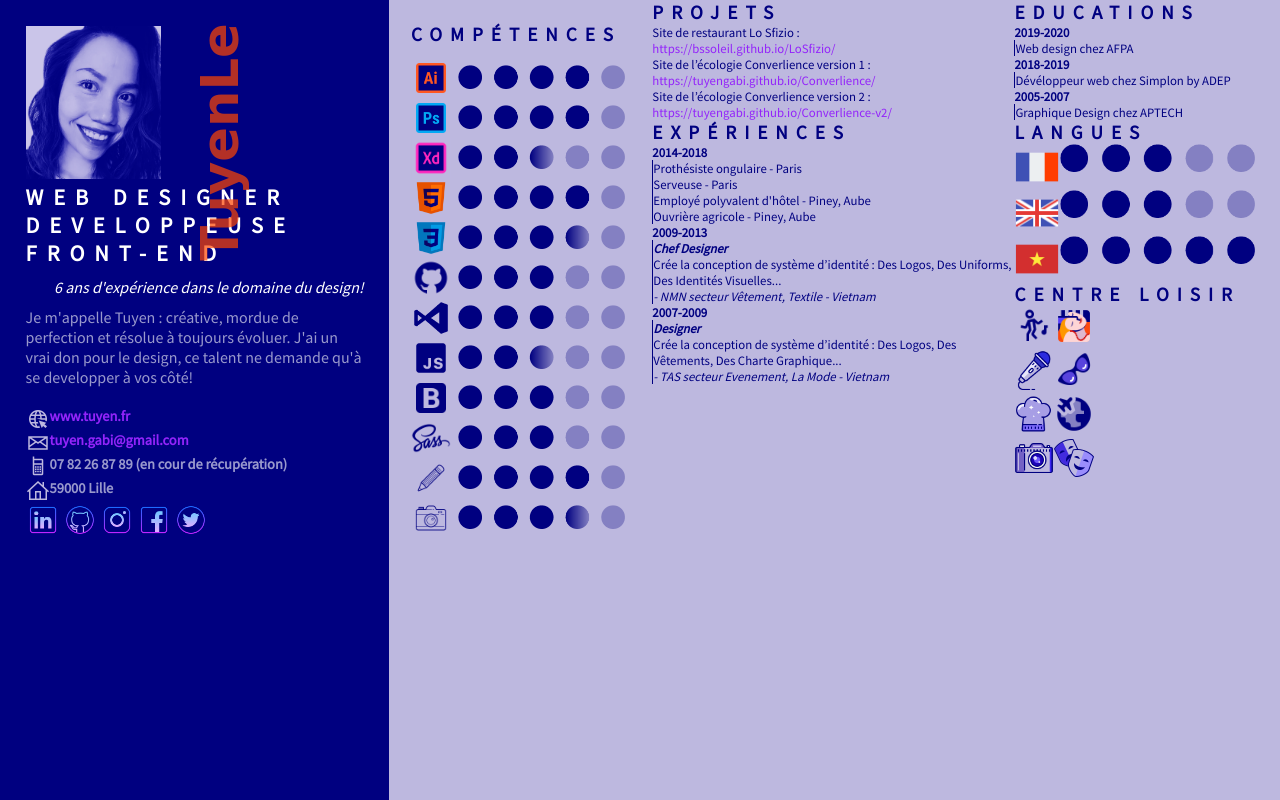
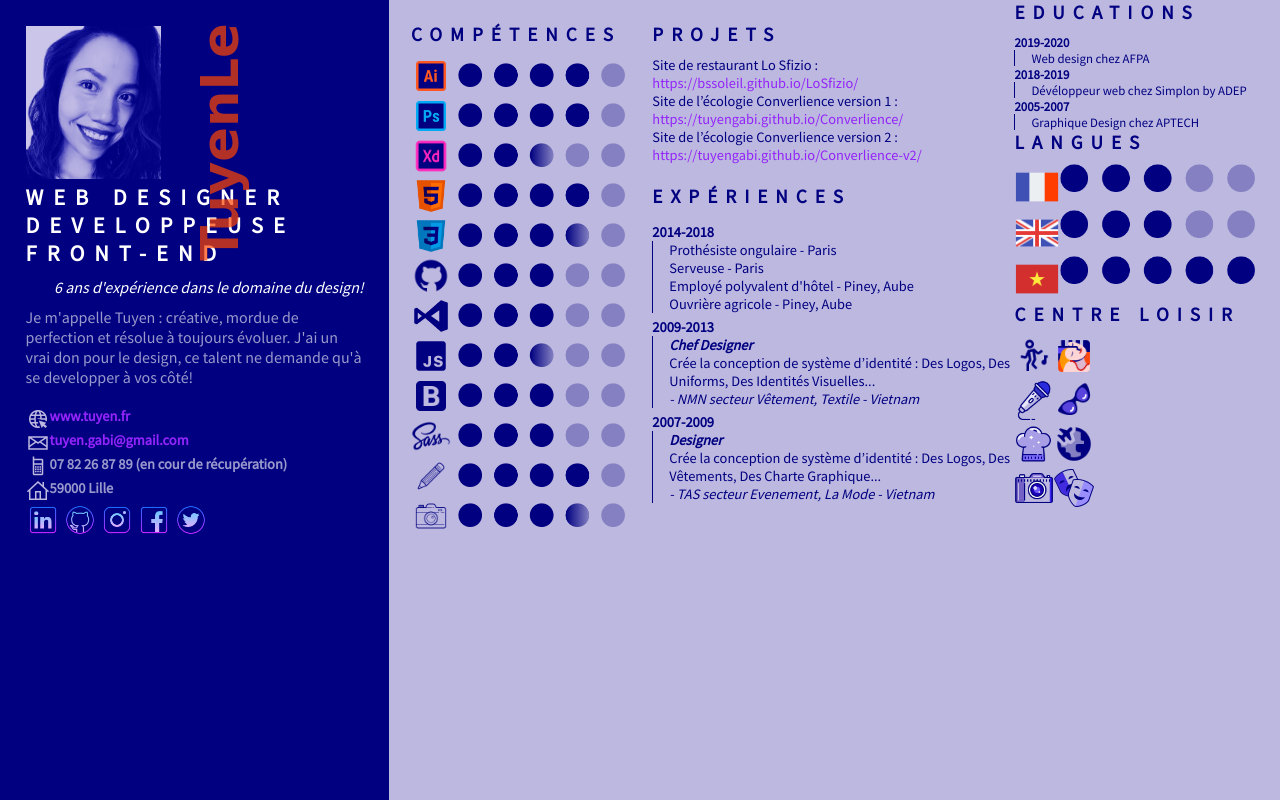
Before and after one commit to tuyengabi/my-CV, a PHP site: page / in a window 1280 px wide. Run offline with PHP 8.4, Linux system fonts and the light colour scheme; some web fonts are replaced.

Commit message:
modify experience section of screen 1366px

```diff
--- a/index.css
+++ b/index.css
@@ -46,9 +46,6 @@
   -webkit-background-clip: text;
   -webkit-text-fill-color: transparent;*/
 }
-/*span {
-font-size: 5rem;
-}*/
 
 h1 {
   font-size: 2.4rem;
@@ -148,6 +145,7 @@
     font-size: 1.4rem;
   }
   h3 {
+    padding: 0 0 10px 0;
     font-size: 1.2rem;
   }
   .caption {
@@ -245,7 +243,6 @@
     padding: 1.7% 0 0 1.7%;
   }
   .skill-list {
-      padding-top: 5%;
   }
   .skill-icon {
     height: 40px;
@@ -313,12 +310,22 @@
 
 @media screen and (min-width: 901px) and (max-width: 1366px) {
   .experience {
+    padding: 1.7% 0 0 0;
   }
   .proj-list {
-      font-size: 0.8rem;
+    font-size: 0.9rem;
+  }
+  .exp-title {
+    padding-top: 20px;
   }
   .exp-list {
-      font-size: 0.8rem;
+    font-size: 0.9rem;
+  }
+  .exp-item {
+    padding-top: 5px;
+  }
+  .info {
+    padding-left: 16px;
   }
 }
 
--- a/index.html
+++ b/index.html
@@ -130,12 +130,12 @@
                     </p>
                 </li>
                 <li>
-                    <p>Site de l’écologie Converlience version 1 :
+                  <p>Site de l’écologie Converlience version 1 : <br>
                         <a href="https://tuyengabi.github.io/Converlience/">https://tuyengabi.github.io/Converlience/</a>
                     </p>
                 </li>
                 <li>
-                    <p>Site de l’écologie Converlience version 2 :
+                <p>Site de l’écologie Converlience version 2 : <br>
                         <a href="https://tuyengabi.github.io/Converlience-v2/">https://tuyengabi.github.io/Converlience-v2/</a>
                     </p>
                 </li>
```
Also changed, not shown: 2 other files. Lines whose indentation alone changed are shown as unchanged.
